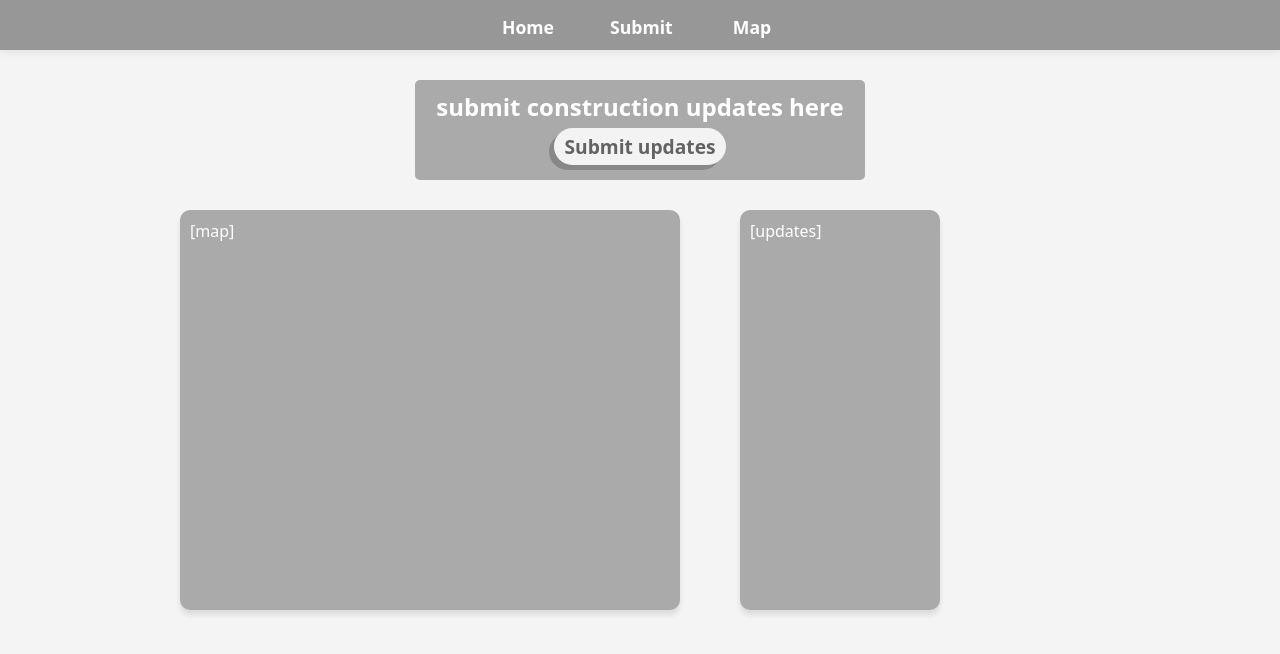
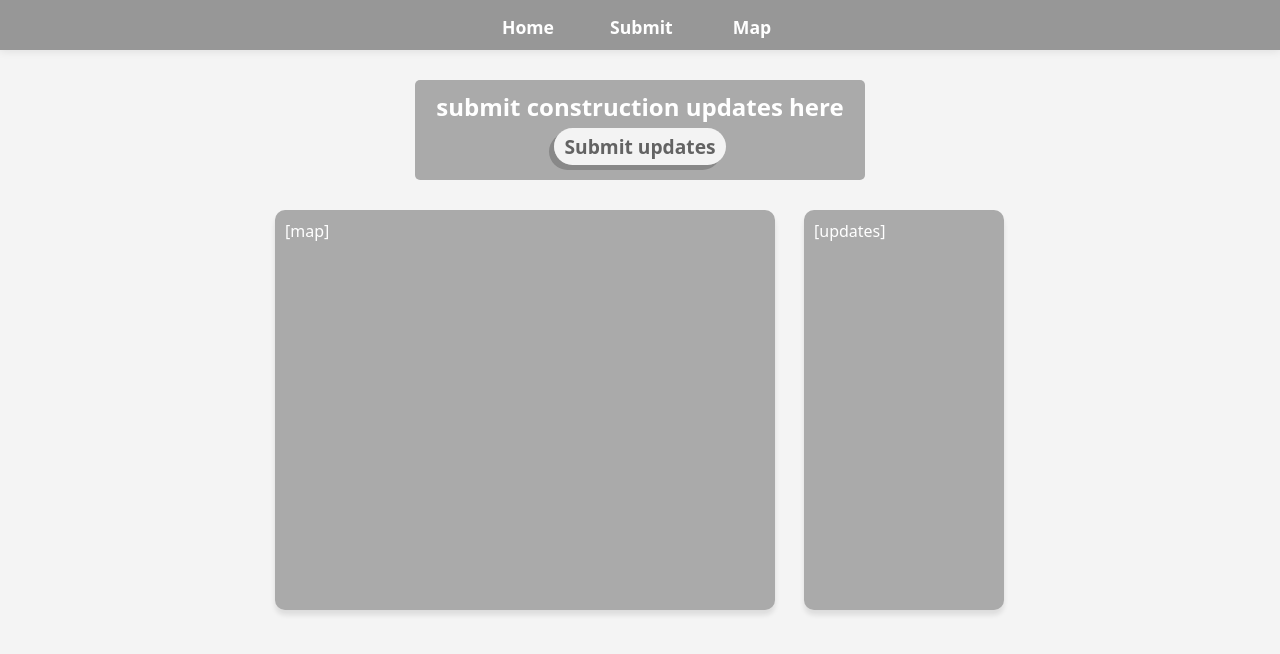
Before and after one commit to machufay/Civic-Link, a plain HTML site: page index.html in a window 1280 px wide. Drawn offline with Linux system fonts and the light colour scheme.

Commit message:
replaced the centering css with calc(50%-width/2)

```diff
--- a/index.css
+++ b/index.css
@@ -112,9 +112,11 @@ body {
       .contentbox {
         position: relative;
         display: flex;
-        gap: 60px;
+        gap: 29px; /*THIS CONTROLS THE GAP BETWEEN MAP AND UPDATES*/
       }
       .samplebox {
+        left: calc(50% - 365px);
+
         position: relative;
         top: 110px;
         display: block;
@@ -125,13 +127,11 @@ body {
         box-shadow: 0 5px 5px rgba(15, 15, 15, 0.1);
         }
           #map{
-            left: 180px;
             /* border: 2px solid red; */
             width: 500px;
             height: 400px;
           }
           #updates{
-            left: 180px;
             /* border: 2px solid red; */
             width: 200px;
             height: 400px;
```
